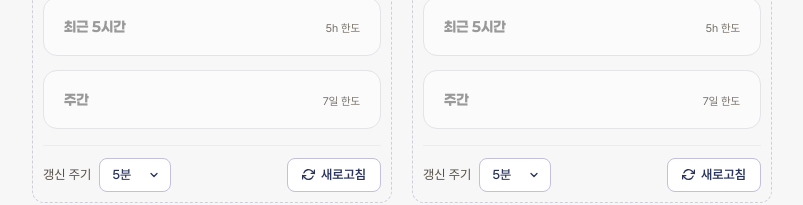
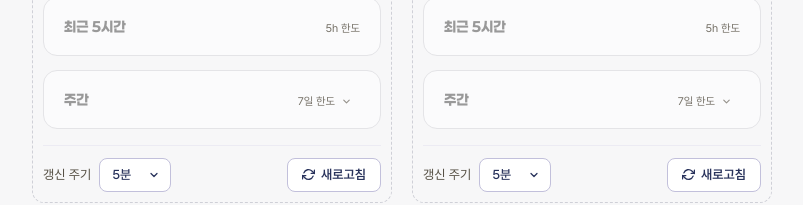
Before and after one commit to umnipotent/handobar, a React (Vite) app: page / in a window 1280 px wide. Shown: the part 165-370 px from the top of the page, without its empty margins (238-1041 px from the left). Built offline with nearby package versions, Linux system fonts and the light colour scheme.

Commit message:
feat: 주간 카드 접기/펼치기, null 윈도우를 0% 고갈로 표시

```diff
--- a/src/features/usage/UsagePanel.tsx
+++ b/src/features/usage/UsagePanel.tsx
@@ -1,10 +1,12 @@
 import { openUrl } from "@tauri-apps/plugin-opener";
+import { useState } from "react";
 import { USAGE_COPY } from "./copy";
 import { formatKstIsoWithoutTimezone } from "./format";
 import type { UsageGateway } from "./gateway";
 import { useUsage } from "./useUsage";
 import { WindowCard } from "./WindowCard";
 import { AlertBanner } from "./AlertBanner";
+import type { UsageWindow } from "./types";
 import "./UsagePanel.css";
 
 export interface UsageProvider {
@@ -13,6 +15,18 @@ export interface UsageProvider {
   gateway: UsageGateway;
   storageKey: string;
   webUrl?: string;
+}
+
+/** usage가 있는데 윈도우가 null이면 0% 고갈로 처리한다. */
+function resolveWindow(
+  window: UsageWindow | null | undefined,
+  hasUsage: boolean,
+): UsageWindow | null {
+  if (window != null) return window;
+  // usage 자체가 없으면(로딩 전) null 그대로 유지
+  if (!hasUsage) return null;
+  // usage는 있는데 윈도우가 없으면 → 완전 고갈(0%)
+  return { remaining: 0, used: 100, resets_at: "" };
 }
 
 function DragHandleIcon() {
@@ -54,6 +68,7 @@ function RefreshIcon({ className }: { className?: string }) {
   );
 }
 
+
 // 한 provider의 잔여 사용량 패널. provider별로 다른 것은 제목·게이트웨이·저장 키뿐이다.
 export function UsagePanel({
   title,
@@ -81,6 +96,12 @@ export function UsagePanel({
     dismissSubModelWarning,
     dismissError,
   } = useUsage(gateway, storageKey);
+
+  const [sevenDayCollapsed, setSevenDayCollapsed] = useState(false);
+
+  const hasUsage = usage != null;
+  const fiveHourData = resolveWindow(usage?.five_hour, hasUsage);
+  const sevenDayData = resolveWindow(usage?.seven_day, hasUsage);
 
   const handleOpenUrl = async (url: string) => {
     try {
@@ -172,14 +193,19 @@ export function UsagePanel({
       <WindowCard
         title={USAGE_COPY.windows.fiveHour.title}
         hint={USAGE_COPY.windows.fiveHour.hint}
-        data={usage?.five_hour ?? null}
+        data={fiveHourData}
         skeleton={showingManualRefreshSkeleton}
       />
+
+      {/* 주간 카드: 헤더 클릭으로 접기/펼치기 */}
       <WindowCard
         title={USAGE_COPY.windows.sevenDay.title}
         hint={USAGE_COPY.windows.sevenDay.hint}
-        data={usage?.seven_day ?? null}
+        data={sevenDayData}
         skeleton={showingManualRefreshSkeleton}
+        collapsible
+        collapsed={sevenDayCollapsed}
+        onToggleCollapse={() => setSevenDayCollapsed((v) => !v)}
       />
 
       <div className="controls">
--- a/src/features/usage/WindowCard.css
+++ b/src/features/usage/WindowCard.css
@@ -16,6 +16,54 @@
   display: flex;
   align-items: baseline;
   justify-content: space-between;
+}
+
+/* 접기 버튼 모드: button reset + 클릭 영역 */
+.card-head-btn {
+  width: 100%;
+  text-align: left;
+  background: none;
+  border: none;
+  padding: 0;
+  cursor: pointer;
+  font-family: inherit;
+  color: inherit;
+  display: flex;
+  align-items: baseline;
+  justify-content: space-between;
+  border-radius: calc(var(--radius-lg) - 2px);
+  transition: background 0.12s ease;
+  margin: -4px;
+  padding: 4px;
+}
+
+.card-head-btn:hover {
+  background: color-mix(in srgb, var(--color-text-muted) 6%, transparent);
+}
+
+.card-head-right {
+  display: flex;
+  align-items: center;
+  gap: 6px;
+}
+
+.chevron-icon {
+  color: var(--color-text-muted);
+  opacity: 0.6;
+  transition: transform 0.2s ease;
+  flex-shrink: 0;
+}
+
+.chevron-icon.collapsed {
+  transform: rotate(-90deg);
+}
+
+.card-collapsed {
+  margin-bottom: 8px;
+}
+
+.card-collapsed .card-head-btn {
+  /* 접힌 상태에서는 하단 여백만 살짝 줄임 */
 }
 
 .title {
--- a/src/features/usage/WindowCard.tsx
+++ b/src/features/usage/WindowCard.tsx
@@ -9,13 +9,29 @@ interface WindowCardProps {
   hint: string;
   data: UsageWindow | null;
   skeleton?: boolean;
+  collapsible?: boolean;
+  collapsed?: boolean;
+  onToggleCollapse?: () => void;
 }
 
-export function WindowCard({ title, hint, data, skeleton = false }: WindowCardProps) {
+export function WindowCard({
+  title,
+  hint,
+  data,
+  skeleton = false,
+  collapsible = false,
+  collapsed = false,
+  onToggleCollapse,
+}: WindowCardProps) {
   const remaining = data ? Math.round(data.remaining) : null;
   const isDanger = remaining !== null && remaining <= THRESHOLD_DANGER;
-  const isWarning = remaining !== null && remaining <= THRESHOLD_WARNING && remaining > THRESHOLD_DANGER;
+  const isWarning =
+    remaining !== null &&
+    remaining <= THRESHOLD_WARNING &&
+    remaining > THRESHOLD_DANGER;
 
+  // data가 없거나 skeleton 중이면 empty 표시
+  // 단, remaining === 0 (완전 고갈)은 data가 있으므로 empty가 아님
   const empty = data === null || skeleton;
   const resetRelative = data ? formatReset(data.resets_at) : "";
   const resetExact = data ? formatResetExactTime(data.resets_at) : "";
@@ -27,14 +43,48 @@ export function WindowCard({ title, hint, data, skeleton = false }: WindowCardPr
     statusClass = "warning";
   }
 
+  const headContent = (
+    <>
+      <span className="title">{title}</span>
+      <span className="card-head-right">
+        <span className="hint">{hint}</span>
+        {collapsible && (
+          <svg
+            width="11"
+            height="11"
+            viewBox="0 0 24 24"
+            fill="none"
+            stroke="currentColor"
+            strokeWidth="2.5"
+            strokeLinecap="round"
+            strokeLinejoin="round"
+            className={`chevron-icon ${collapsed ? "collapsed" : ""}`}
+            aria-hidden="true"
+          >
+            <polyline points="6 9 12 15 18 9" />
+          </svg>
+        )}
+      </span>
+    </>
+  );
+
   return (
-    <section className={`card ${empty ? "empty" : ""}`}>
-      <div className="card-head">
-        <span className="title">{title}</span>
-        <span className="hint">{hint}</span>
-      </div>
+    <section className={`card ${empty ? "empty" : ""} ${collapsed ? "card-collapsed" : ""}`}>
+      {collapsible ? (
+        <button
+          type="button"
+          className="card-head card-head-btn"
+          onClick={onToggleCollapse}
+          aria-expanded={!collapsed}
+          aria-label={`${title} ${collapsed ? "펼치기" : "접기"}`}
+        >
+          {headContent}
+        </button>
+      ) : (
+        <div className="card-head">{headContent}</div>
+      )}
 
-      {!empty && (
+      {!collapsed && !empty && (
         <>
           <div className={`remaining ${statusClass}`}>
             {remaining}%
@@ -44,7 +94,7 @@ export function WindowCard({ title, hint, data, skeleton = false }: WindowCardPr
           </div>
           <div className="reset">
             {resetRelative && <span>{resetRelative}</span>}
-            {resetExact && <time dateTime={data.resets_at}>{resetExact}</time>}
+            {resetExact && <time dateTime={data!.resets_at}>{resetExact}</time>}
           </div>
         </>
       )}
```
